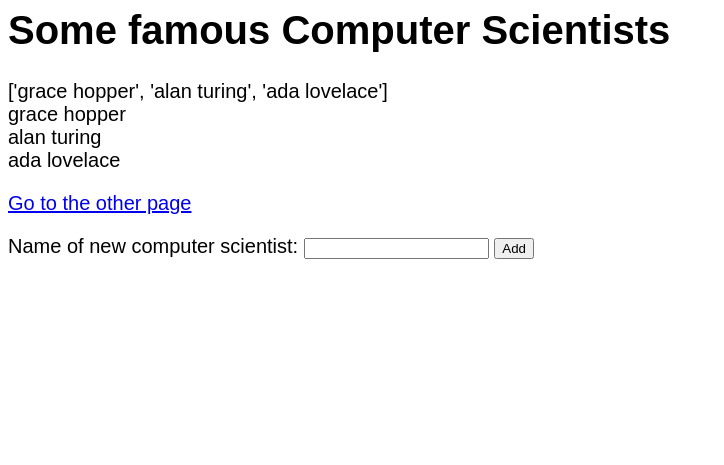
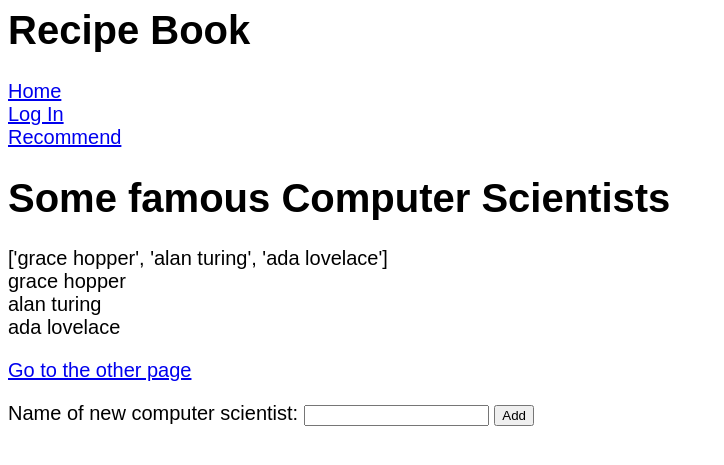
Before and after one commit to ericachensudo/RecipeDatabase, a Flask app: page / in a window 1280 px wide. Shown: the top 465 px of the page, without its empty margins (0-724 px from the left). Run offline with Flask 2, Linux system fonts and the light colour scheme; data comes from the database, SQL or seed files in the repository; parts of the project's set-up code (start-up, migrations or seed data) failed here and were passed over.

Commit message:
added layout

```diff
--- a/templates/index.html
+++ b/templates/index.html
@@ -1,4 +1,8 @@
-<html>
+{% extends "layout.html" %}
+
+{% block content %}
+
+
   <style>
     body{
       font-size: 15pt;
@@ -26,4 +30,6 @@
 </body>
 
 
-</html>
+
+
+{% endblock %}
--- /dev/null
+++ b/templates/layout.html
@@ -0,0 +1,37 @@
+<html>
+  <style>
+    body{
+      font-size: 15pt;
+      font-family: arial;
+    }
+
+    ul {
+  list-style-type: none;
+  margin: 0;
+  padding: 0;
+}
+  </style>
+
+
+<body>
+  <title>Recipe Book</title>
+
+  <h1>Recipe Book</h1>
+  <ul>
+    <li><a href="/">Home</a></li>
+    <li><a href="/login">Log In</a></li>
+    <li><a href="/recommendations">Recommend</a></li>
+  </ul>
+
+
+  <div class="container">
+    {% block content %}
+    {% endblock %}
+
+  </div>
+
+
+</body>
+
+
+</html>
```
Also changed, not shown: 2 other files.
